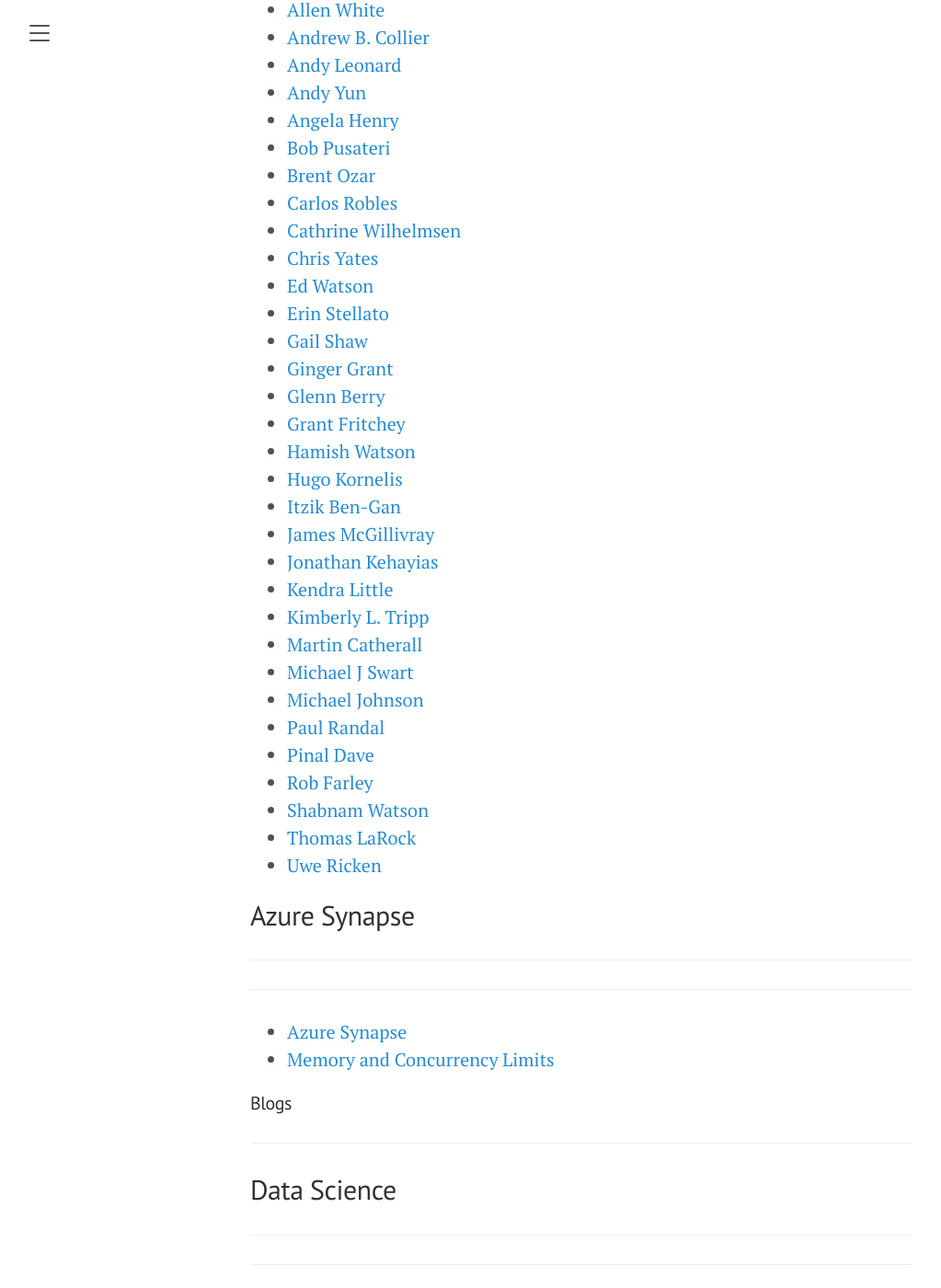
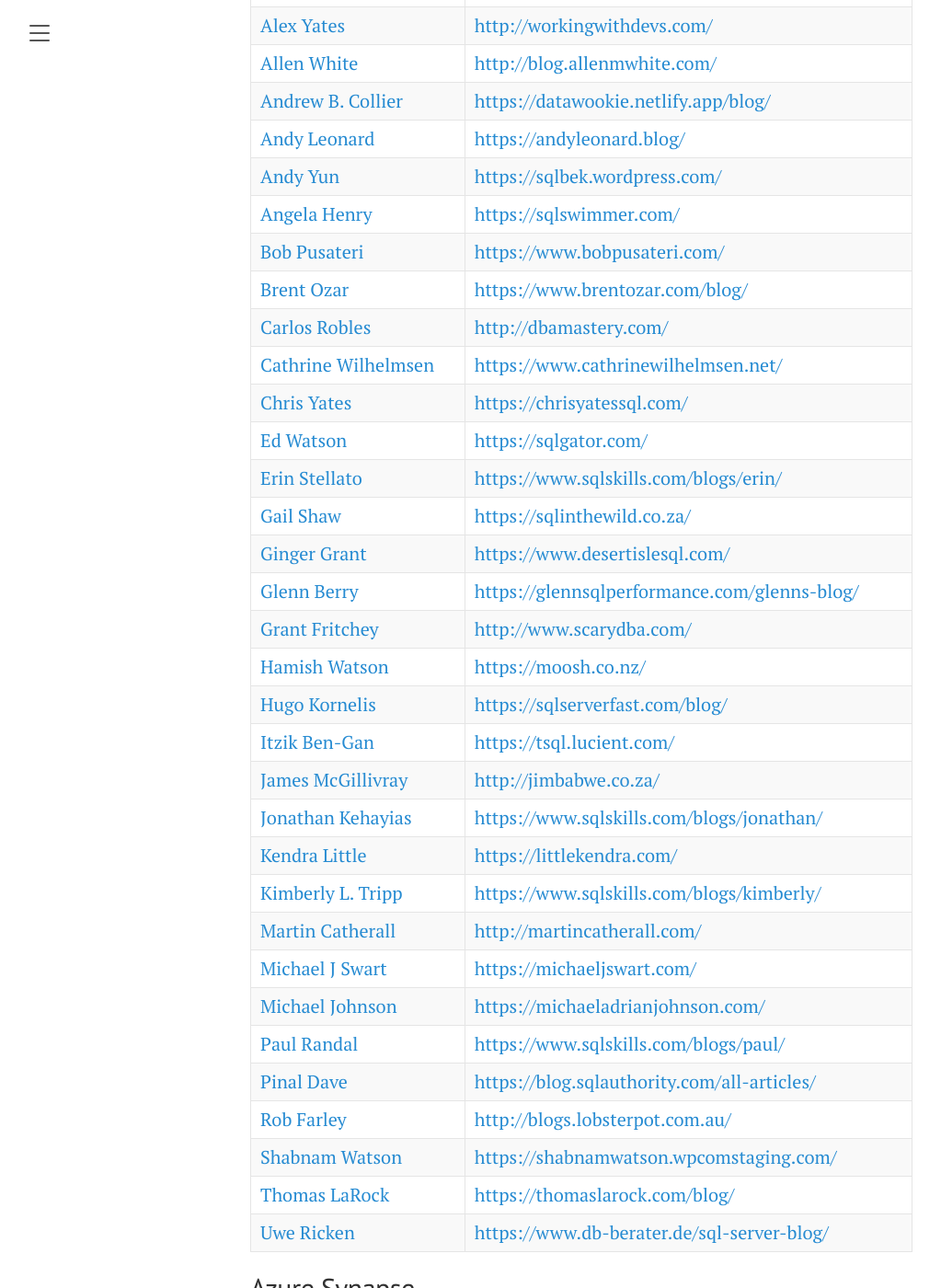
Before and after one commit to JVoogt/JVoogt.github.io, a Jekyll site: the page built from links.md, in a window 1280 px wide and 1400 px high, scrolled down 1381 px. Shown: the whole window at 92% size, without its empty margins (8-1031 px from the left). Built offline with Jekyll 4.4.1, drawn with Linux system fonts in a browser that asks for light colours; nearby versions of some CDN libraries; part of the change alters nothing that is shown.

Commit message:
links More Tables

```diff
--- a/links.md
+++ b/links.md
@@ -46,39 +46,41 @@ title: URL Repository
 
 ------------
 
- - [Alex Yates](http://workingwithdevs.com/)
- - [Allen White](http://blog.allenmwhite.com/)
- - [Andrew B. Collier](https://datawookie.netlify.app/blog/)
- - [Andy Leonard](https://andyleonard.blog/)
- - [Andy Yun](https://sqlbek.wordpress.com/)
- - [Angela Henry](https://sqlswimmer.com/)
- - [Bob Pusateri](https://www.bobpusateri.com/)
- - [Brent Ozar](https://www.brentozar.com/blog/)
- - [Carlos Robles](http://dbamastery.com/)
- - [Cathrine Wilhelmsen](https://www.cathrinewilhelmsen.net/)
- - [Chris Yates](https://chrisyatessql.com/)
- - [Ed Watson](https://sqlgator.com/)
- - [Erin Stellato](https://www.sqlskills.com/blogs/erin/)
- - [Gail Shaw](https://sqlinthewild.co.za/)
- - [Ginger Grant](https://www.desertislesql.com/)
- - [Glenn Berry](https://glennsqlperformance.com/glenns-blog/)
- - [Grant Fritchey](http://www.scarydba.com/)
- - [Hamish Watson](https://moosh.co.nz/)
- - [Hugo Kornelis](https://sqlserverfast.com/blog/)
- - [Itzik Ben-Gan](https://tsql.lucient.com/)
- - [James McGillivray](http://jimbabwe.co.za/)
- - [Jonathan Kehayias](https://www.sqlskills.com/blogs/jonathan/)
- - [Kendra Little](https://littlekendra.com/)
- - [Kimberly L. Tripp](https://www.sqlskills.com/blogs/kimberly/)
- - [Martin Catherall](http://martincatherall.com/)
- - [Michael J Swart](https://michaeljswart.com/)
- - [Michael Johnson](https://michaeladrianjohnson.com/)
- - [Paul Randal](https://www.sqlskills.com/blogs/paul/)
- - [Pinal Dave](https://blog.sqlauthority.com/all-articles/)
- - [Rob Farley](http://blogs.lobsterpot.com.au/)
- - [Shabnam Watson](https://shabnamwatson.wpcomstaging.com/)
- - [Thomas LaRock](https://thomaslarock.com/blog/)
- - [Uwe Ricken](https://www.db-berater.de/sql-server-blog/)
+| Author  | URL  |
+| ------------ | ------------ |
+| [Alex Yates](http://workingwithdevs.com/) | [http://workingwithdevs.com/](http://workingwithdevs.com/) |
+| [Allen White](http://blog.allenmwhite.com/) | [http://blog.allenmwhite.com/](http://blog.allenmwhite.com/) |
+| [Andrew B. Collier](https://datawookie.netlify.app/blog/) | [https://datawookie.netlify.app/blog/](https://andyleonard.blog/) |
+| [Andy Leonard](https://andyleonard.blog/) | [https://andyleonard.blog/](https://andyleonard.blog/) |
+| [Andy Yun](https://sqlbek.wordpress.com/) | [https://sqlbek.wordpress.com/](https://sqlbek.wordpress.com/) |
+| [Angela Henry](https://sqlswimmer.com/) | [https://sqlswimmer.com/](https://sqlswimmer.com/) |
+| [Bob Pusateri](https://www.bobpusateri.com/) | [https://www.bobpusateri.com/](https://www.bobpusateri.com/) |
+| [Brent Ozar](https://www.brentozar.com/blog/) | [https://www.brentozar.com/blog/](https://www.brentozar.com/blog/) |
+| [Carlos Robles](http://dbamastery.com/) | [http://dbamastery.com/](http://dbamastery.com/) |
+| [Cathrine Wilhelmsen](https://www.cathrinewilhelmsen.net/) | [https://www.cathrinewilhelmsen.net/](https://www.cathrinewilhelmsen.net/) |
+| [Chris Yates](https://chrisyatessql.com/) | [https://chrisyatessql.com/](https://chrisyatessql.com/) |
+| [Ed Watson](https://sqlgator.com/) | [https://sqlgator.com/](https://sqlgator.com/) |
+| [Erin Stellato](https://www.sqlskills.com/blogs/erin/) | [https://www.sqlskills.com/blogs/erin/](https://www.sqlskills.com/blogs/erin/) |
+| [Gail Shaw](https://sqlinthewild.co.za/) | [https://sqlinthewild.co.za/](https://sqlinthewild.co.za/) |
+| [Ginger Grant](https://www.desertislesql.com/) | [https://www.desertislesql.com/](https://www.desertislesql.com/) |
+| [Glenn Berry](https://glennsqlperformance.com/glenns-blog/) | [https://glennsqlperformance.com/glenns-blog/](https://glennsqlperformance.com/glenns-blog/) |
+| [Grant Fritchey](http://www.scarydba.com/) | [http://www.scarydba.com/](http://www.scarydba.com/) |
+| [Hamish Watson](https://moosh.co.nz/) | [https://moosh.co.nz/](https://moosh.co.nz/) |
+| [Hugo Kornelis](https://sqlserverfast.com/blog/) | [https://sqlserverfast.com/blog/](https://sqlserverfast.com/blog/) |
+| [Itzik Ben-Gan](https://tsql.lucient.com/) | [https://tsql.lucient.com/](https://tsql.lucient.com/) |
+| [James McGillivray](http://jimbabwe.co.za/) | [http://jimbabwe.co.za/](http://jimbabwe.co.za/) |
+| [Jonathan Kehayias](https://www.sqlskills.com/blogs/jonathan/) | [https://www.sqlskills.com/blogs/jonathan/](https://www.sqlskills.com/blogs/jonathan/) |
+| [Kendra Little](https://littlekendra.com/) | [https://littlekendra.com/](https://littlekendra.com/) |
+| [Kimberly L. Tripp](https://www.sqlskills.com/blogs/kimberly/) | [https://www.sqlskills.com/blogs/kimberly/](https://www.sqlskills.com/blogs/kimberly/) |
+| [Martin Catherall](http://martincatherall.com/) | [http://martincatherall.com/](http://martincatherall.com/) |
+| [Michael J Swart](https://michaeljswart.com/) | [https://michaeljswart.com/](https://michaeljswart.com/) |
+| [Michael Johnson](https://michaeladrianjohnson.com/) | [https://michaeladrianjohnson.com/](https://michaeladrianjohnson.com/) |
+| [Paul Randal](https://www.sqlskills.com/blogs/paul/) | [https://www.sqlskills.com/blogs/paul/](https://www.sqlskills.com/blogs/paul/) |
+| [Pinal Dave](https://blog.sqlauthority.com/all-articles/) | [https://blog.sqlauthority.com/all-articles/](https://blog.sqlauthority.com/all-articles/) |
+| [Rob Farley](http://blogs.lobsterpot.com.au/) | [http://blogs.lobsterpot.com.au/](http://blogs.lobsterpot.com.au/) |
+| [Shabnam Watson](https://shabnamwatson.wpcomstaging.com/) | [https://shabnamwatson.wpcomstaging.com/](https://shabnamwatson.wpcomstaging.com/) |
+| [Thomas LaRock](https://thomaslarock.com/blog/) | [https://thomaslarock.com/blog/](https://thomaslarock.com/blog/) |
+| [Uwe Ricken](https://www.db-berater.de/sql-server-blog/) | [https://www.db-berater.de/sql-server-blog/](https://www.db-berater.de/sql-server-blog/) |
 
 ## Azure Synapse
 
```
